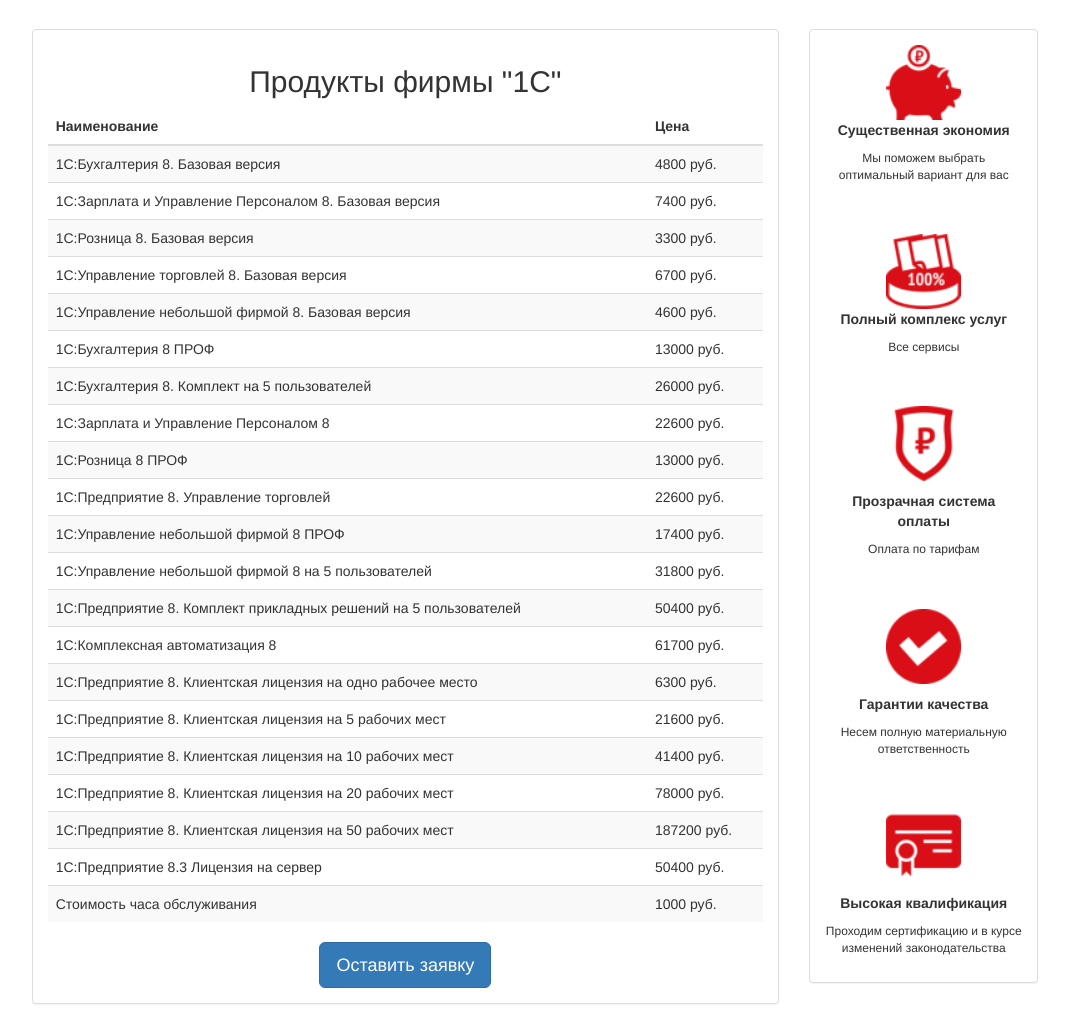
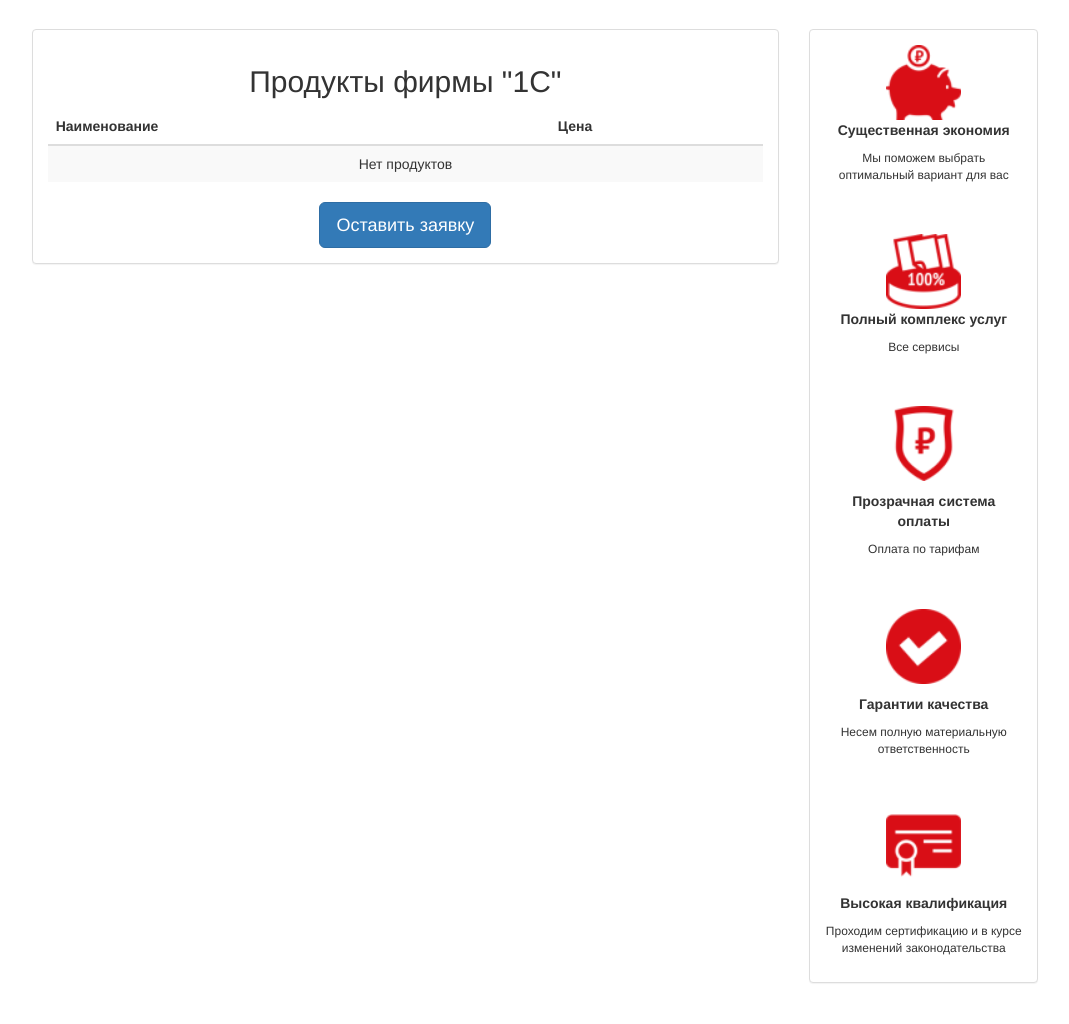
Before and after one commit to alainjunior/c-project, a PHP site: page /program_prod.php in a window 1280 px wide. Shown: the part 51-1075 px from the top of the page, without its empty margins (105-1174 px from the left). After the commit the page ends 1034 px from the top, so only its background shows below. Run offline with PHP 8.4, Linux system fonts and the light colour scheme; tables that the repository leaves empty or names only in its code hold one stand-in row (values such as "Sample post").

Commit message:
Добавлена загрузка продуктов из БД

```diff
--- a/web/program_prod.php
+++ b/web/program_prod.php
@@ -1,5 +1,6 @@
 <?php
 	include 'base.php';
+	include 'db_connect.php';
 ?>
 
 
@@ -37,68 +38,19 @@
 								<th>Цена</th>
 							</tr>
 						</thead>
-						<tr><td>1С:Бухгалтерия 8. Базовая версия</td>
-						<td>4800 руб.</td></tr>
 
-						<tr><td>1С:Зарплата и Управление Персоналом 8. Базовая версия</td>
-						<td>7400 руб.</td></tr>
+						<?php
+							$sql = "SELECT id, name, price FROM products WHERE deleted='0'";
+							$result = $link->query($sql);
 
-						<tr><td>1С:Розница 8. Базовая версия</td>
-						<td>3300 руб.</td></tr>
-
-						<tr><td>1С:Управление торговлей 8. Базовая версия</td>
-						<td>6700 руб.</td></tr>
-
-						<tr><td>1С:Управление небольшой фирмой 8. Базовая версия</td>
-						<td>4600 руб.</td></tr>
-
-						<tr><td>1С:Бухгалтерия 8 ПРОФ</td>
-						<td>13000 руб.</td></tr>
-
-						<tr><td>1С:Бухгалтерия 8. Комплект на 5 пользователей</td>
-						<td>26000 руб.</td></tr>
-
-						<tr><td>1С:Зарплата и Управление Персоналом 8</td>
-						<td>22600 руб.</td></tr>
-
-						<tr><td>1С:Розница 8 ПРОФ</td>
-						<td>13000 руб.</td></tr>
-
-						<tr><td>1С:Предприятие 8. Управление торговлей</td>
-						<td>22600 руб.</td></tr>
-
-						<tr><td>1С:Управление небольшой фирмой 8 ПРОФ</td>
-						<td>17400 руб.</td></tr>
-
-						<tr><td>1С:Управление небольшой фирмой 8 на 5 пользователей</td>
-						<td>31800 руб.</td></tr>
-
-						<tr><td>1С:Предприятие 8. Комплект прикладных решений на 5 пользователей</td>
-						<td>50400 руб.</td></tr>
-
-						<tr><td>1С:Комплексная автоматизация 8</td>
-						<td>61700 руб.</td></tr>
-
-						<tr><td>1С:Предприятие 8. Клиентская лицензия на одно рабочее место</td>
-						<td>6300 руб.</td></tr>
-
-						<tr><td>1С:Предприятие 8. Клиентская лицензия на 5 рабочих мест</td>
-						<td>21600 руб.</td></tr>
-
-						<tr><td>1С:Предприятие 8. Клиентская лицензия на 10 рабочих мест</td>
-						<td>41400 руб.</td></tr>
-
-						<tr><td>1С:Предприятие 8. Клиентская лицензия на 20 рабочих мест</td>
-						<td>78000 руб.</td></tr>
-
-						<tr><td>1С:Предприятие 8. Клиентская лицензия на 50 рабочих мест</td>
-						<td>187200 руб.</td></tr>
-
-						<tr><td>1С:Предприятие 8.3 Лицензия на сервер </td>
-						<td>50400 руб.</td></tr>
-
-						<tr><td>Стоимость часа обслуживания </td>
-						<td>1000 руб.</td></tr>
+							if ($result->num_rows > 0) {
+								while($row = $result->fetch_assoc()) {
+									echo "<tr id=".$row["id"]."><td>".$row["name"]."</td><td>".$row["price"]." руб.</td></tr>";
+								}
+							} else {
+								echo "<tr><td class=\"text-center\" colspan=2>Нет продуктов</td></tr>";
+							}
+						?>
 					</table>
 					<div class="col-md-12 text-center">
 						<a href="application.php?type=1"><button class="btn btn-primary btn-lg" style="float:center">Оставить заявку</button></a>
```
